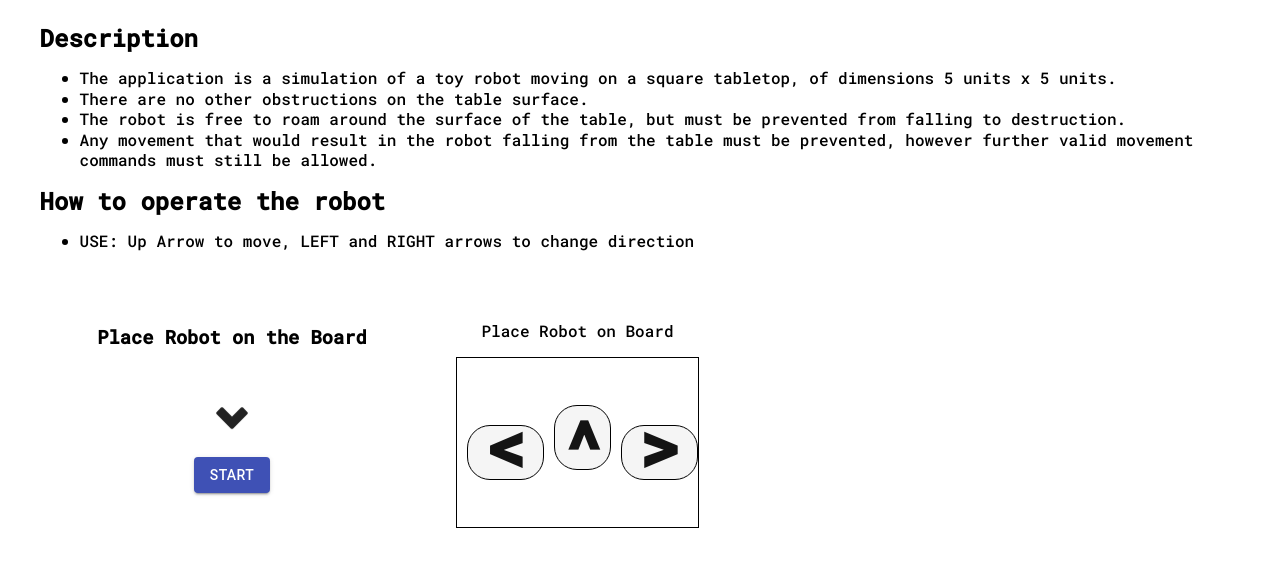
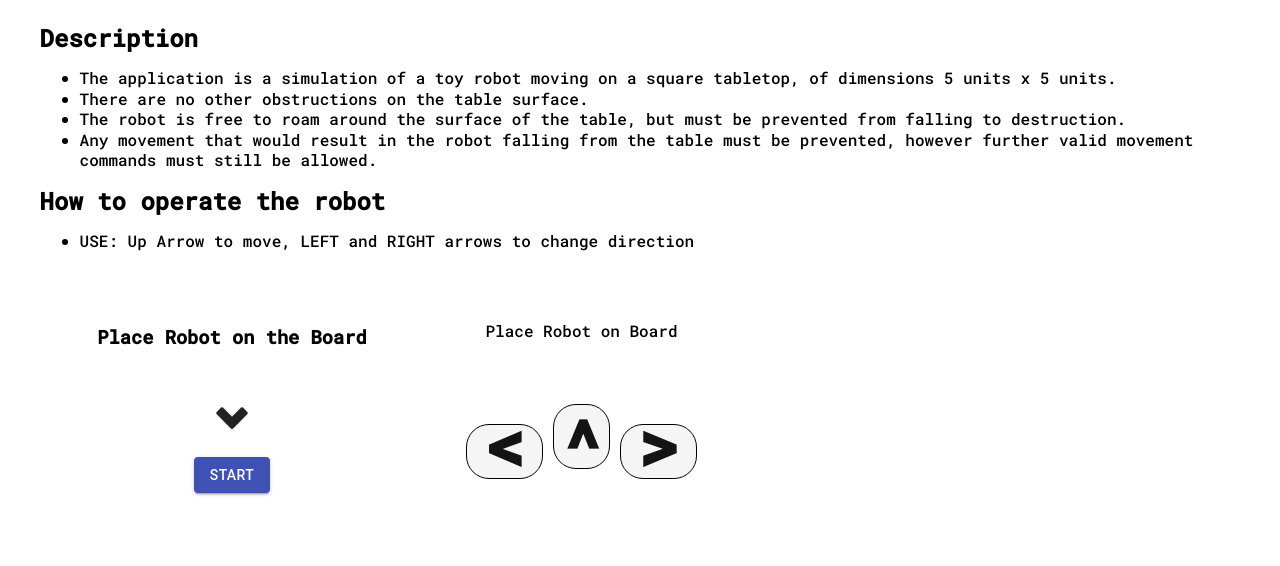
Before and after one commit to pvahanian/ToyRobotv2, a React (Create React App) app: page / in a window 1280 px wide. Shown: the top 566 px of the page. Built offline with nearby package versions, Linux system fonts and the light colour scheme.

Commit message:
Centered

```diff
--- a/src/App.css
+++ b/src/App.css
@@ -135,7 +135,7 @@
   display: flex;
   align-items: baseline;
   justify-content: center;
-  border: 1px solid;
+  padding-right: 10px;
 }
 .highlight{
   background-color: yellowgreen;
```
